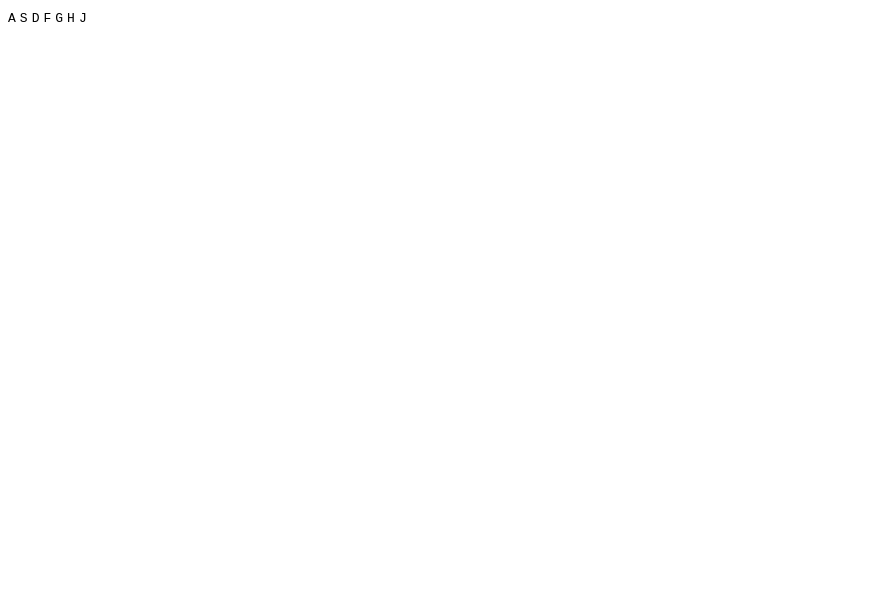
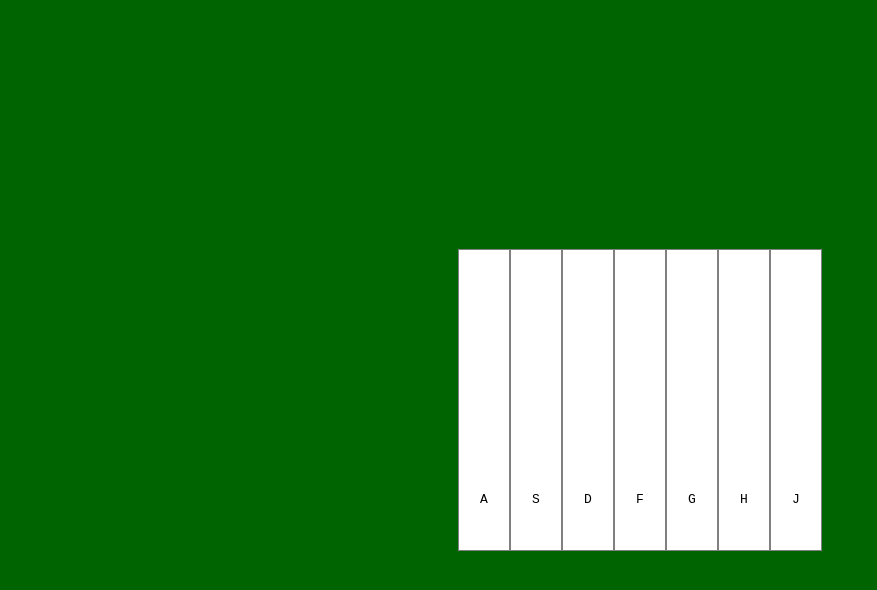
Before and after one commit to mikhail-g/virtual-piano, a website: page Virtual Piano/task/src/index.html in a window 1280 px wide. Shown: the whole page, without its empty margins (0-877 px from the left). Drawn offline with Linux system fonts and the light colour scheme.

Commit message:
Finished stage 2

```diff
--- a/Virtual Piano/task/src/index.html
+++ b/Virtual Piano/task/src/index.html
@@ -1,10 +1,12 @@
 <!DOCTYPE html>
 <html>
 <head>
+    <link rel="stylesheet" href="style.css">
     <meta charset="utf-8">
     <title>Hello, World!</title>
 </head>
 <body>
+<div class="container">
     <kbd>A</kbd>
     <kbd>S</kbd>
     <kbd>D</kbd>
@@ -12,5 +14,6 @@
     <kbd>G</kbd>
     <kbd>H</kbd>
     <kbd>J</kbd>
+</div>
 </body>
 </html>
--- /dev/null
+++ b/Virtual Piano/task/src/style.css
@@ -0,0 +1,27 @@
+body {
+    background-color: darkgreen;
+    height: 100vh;
+    margin: 0;
+    display: flex;
+    justify-content: center;
+    align-items: center;
+}
+
+
+.container {
+    display: flex;
+    justify-content: center;
+    align-items: center;
+    background-color: lightsalmon;
+}
+
+kbd {
+    height: 300px;
+    width: 50px;
+    background-color: white;
+    display: inline-block;
+    border: thin solid gray;
+    margin-left: 0;
+    text-align: center;
+    line-height: 500px;
+}
--- a/course-remote-info.yaml
+++ b/course-remote-info.yaml
@@ -3,14 +3,14 @@ hyperskill_project:
   ide_files: https://stepik.org/media/attachments/lesson/315625/additional_files.json
   is_template_based: false
   use_ide: true
-update_date: Sun, 17 Oct 2021 19:49:52 UTC
+update_date: Mon, 01 Nov 2021 11:12:11 UTC
 stages:
 - id: 556
   step: 9022
   is_completed: true
 - id: 557
   step: 9023
-  is_completed: false
+  is_completed: true
 - id: 558
   step: 9024
   is_completed: false
```
Also changed, not shown: Virtual Piano/Page styling/task-info.yaml (+7 -1 lines).
